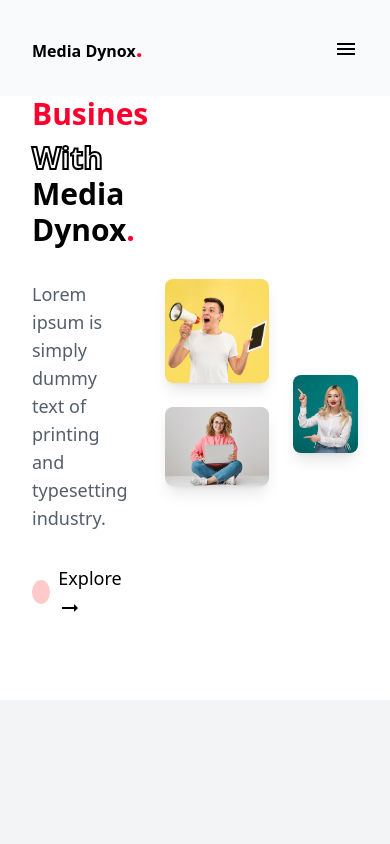
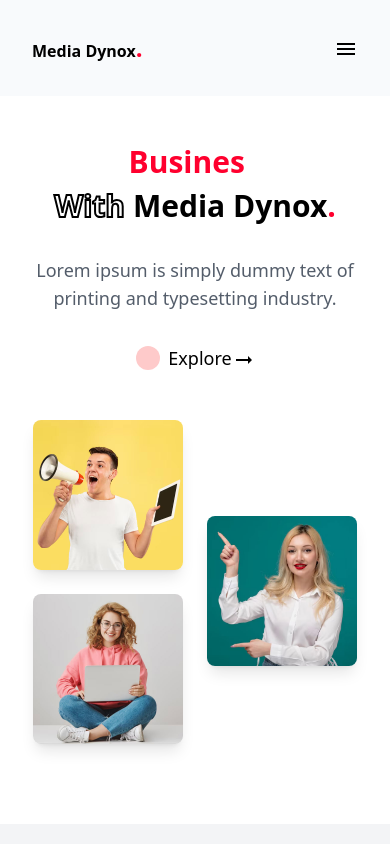
Before and after one commit to rkcoola792/media-dynox-revamped, a React (Vite) app: page / in a window 390 px wide. Shown: the top 844 px of the page. Built offline with nearby package versions, Linux system fonts and the light colour scheme; the HTML template or start-up script is replaced by a standard one.

Commit message:
hero section responsive mobile

```diff
--- a/src/components/Homepage/Section1.jsx
+++ b/src/components/Homepage/Section1.jsx
@@ -22,12 +22,9 @@ const Section1 = () => {
     };
   }, []);
   return (
-    <div className="hero-banner flex  items-center lg:px-24 px-8  relative">
+    <div className="hero-banner sm:flex sm:flex-row sm:items-center lg:px-24 px-8 sm:relative flex flex-col items-center text-center sm:text-left pt-12 sm:pt-0">
       <div className="left-details sm:w-[60%] flex flex-col text-3xl  ">
-        {/* <div className="hero-heading">
-        Marketing
-      </div>heading */}
-        <div className="title flex flex-col gap-2 justify-between  ">
+        <div className="title flex flex-col gap-2 justify-between ">
           <div className="typewriter lg:text-6xl md:text-5xl sm:text-4xl  text-3xl font-bold text-mainred">
             <ExampleComponent></ExampleComponent>
           </div>
@@ -38,12 +35,14 @@ const Section1 = () => {
             Media Dynox<span className="text-mainred">.</span>
           </h1>
         </div>
-        <div className="subheading w-[70%]">
-          <div className="hero-subheading my-8 text-lg opacity-95 text-gray-600  ">
+        <div className="subheading sm:w-[70%] w-full ">
+          <div className="hero-subheading my-8 text-lg opacity-95 text-gray-600 text-center sm:text-left ">
             Lorem ipsum is simply dummy text of printing and typesetting
             industry.
           </div>
-          <Explore text="Explore"></Explore>
+          <div className="ml-[32%] sm:ml-0">
+            <Explore text="Explore"></Explore>
+          </div>
         </div>
       </div>
       <div className="right-images flex gap-6 z-30 mt-12">
@@ -52,14 +51,14 @@ const Section1 = () => {
             <img
               src="/public/Hero/hero1.jpg"
               alt=""
-              className="lg:h-[220px] lg:w-[220px] sm:h-[150px] sm:w-[150px] w rounded-lg shadow-lg object-cover"
+              className="lg:h-[220px] lg:w-[220px] sm:h-[150px] sm:w-[150px] w-[150px] h-[150px] rounded-lg shadow-lg object-cover"
             ></img>
           </div>
           <div>
             <img
               src="/public/Hero/hero3.jpg"
               alt=""
-              className="lg:h-[220px] lg:w-[220px] sm:h-[150px] sm:w-[150px] rounded-lg shadow-lg object-cover"
+              className="lg:h-[220px] lg:w-[220px] sm:h-[150px] sm:w-[150px] w-[150px] h-[150px] rounded rounded-lg shadow-lg object-cover"
             ></img>
           </div>
         </div>
@@ -67,7 +66,7 @@ const Section1 = () => {
           <img
             src="/public/Hero/hero2.jpg"
             alt=""
-            className="lg:h-[220px] lg:w-[220px] sm:h-[150px] sm:w-[150px] rounded-lg shadow-lg object-cover"
+            className="lg:h-[220px] lg:w-[220px] sm:h-[150px] sm:w-[150px] w-[150px] h-[150px]  rounded-lg shadow-lg object-cover"
           ></img>
         </div>
       </div>
```
